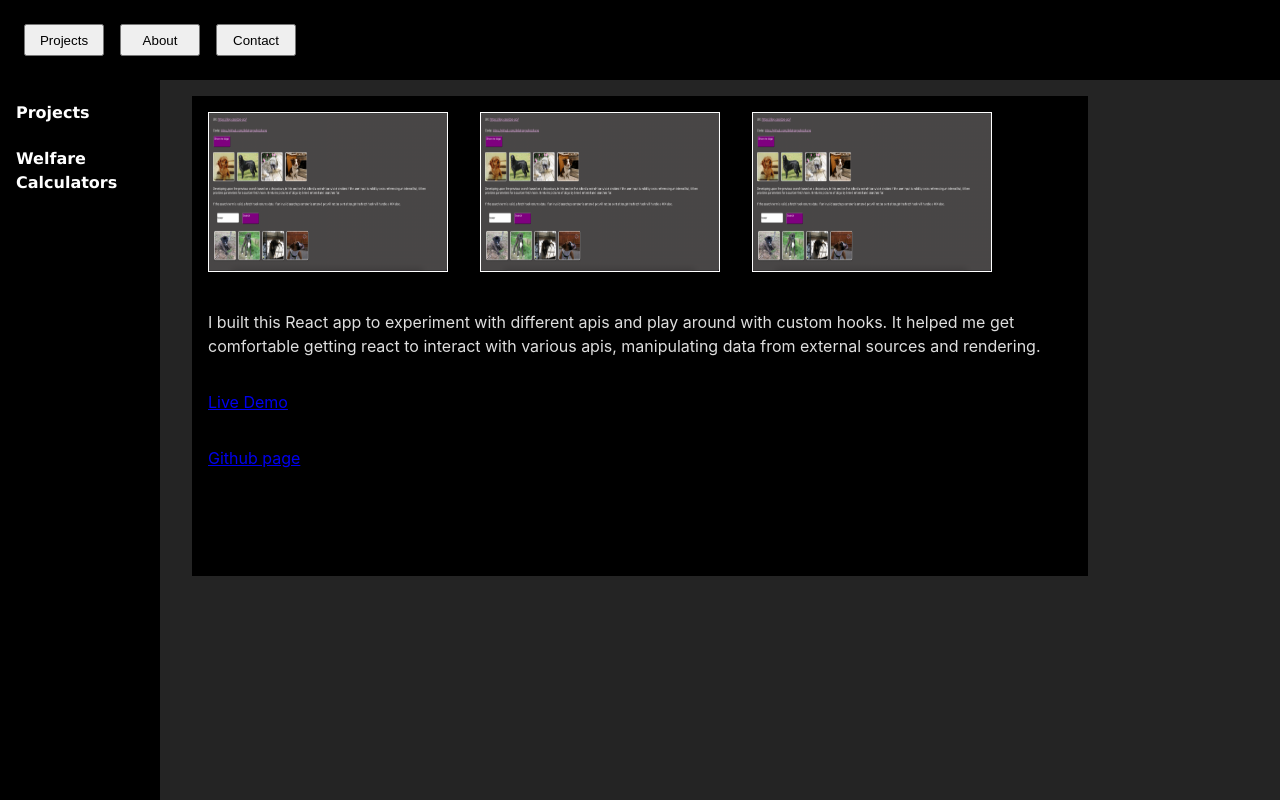
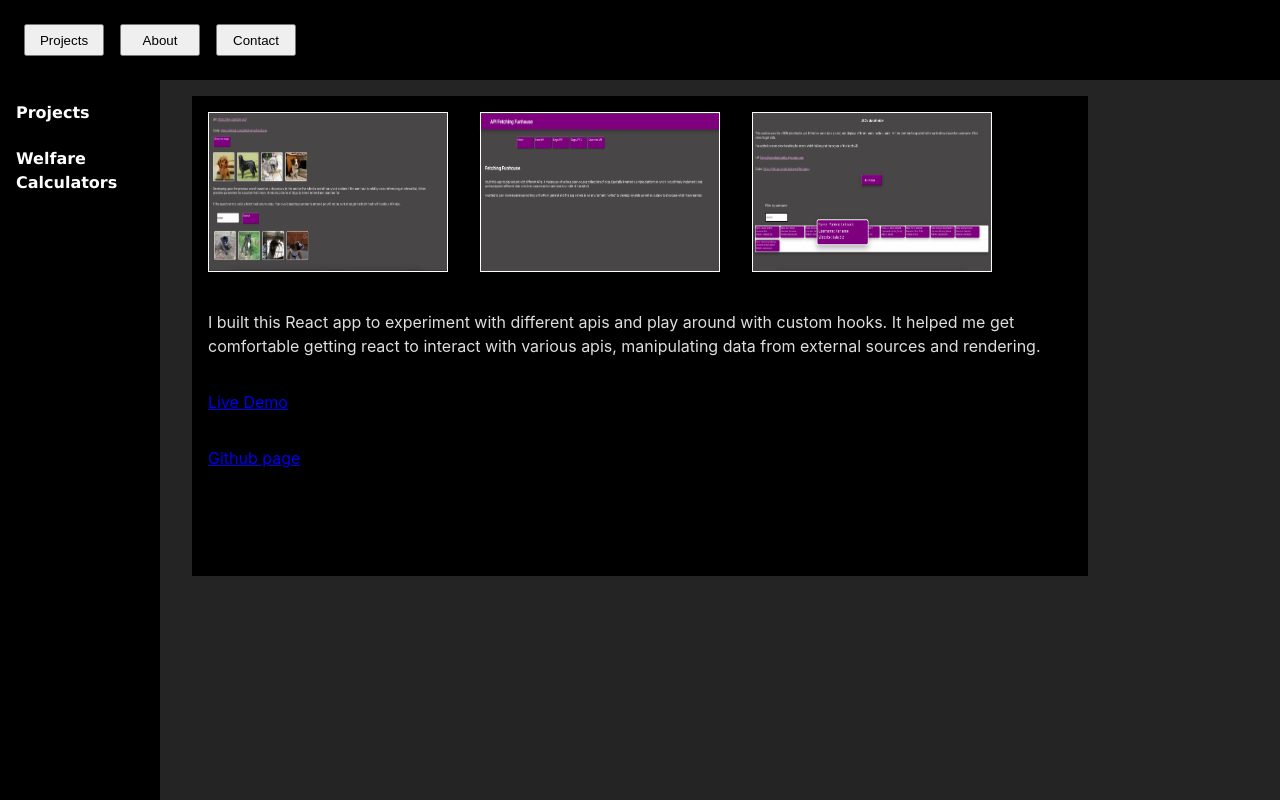
Before and after one commit to dnlstronge/RouteProject, a React (Create React App) app: page / in a window 1280 px wide. Built offline with nearby package versions, Linux system fonts and the light colour scheme.

Commit message:
[x] - fetch project renders as expected

```diff
--- a/src/Components/Data/Projects.ts
+++ b/src/Components/Data/Projects.ts
@@ -7,8 +7,8 @@ import { setShowGroupTask } from "../../Store/sectionsSlice"
 //images
 import groupTaskImage from "../../Assets/ProjectScreens/GroupTask/1001a.png"
 import fetchImageA from "../../Assets/ProjectScreens/FetchSite/fetch1.png"
-import fetchImageB from "../../Assets/ProjectScreens/FetchSite/fetch1.png"
-import fetchImageC from "../../Assets/ProjectScreens/FetchSite/fetch1.png"
+import fetchImageB from "../../Assets/ProjectScreens/FetchSite/fetch2.png"
+import fetchImageC from "../../Assets/ProjectScreens/FetchSite/fetch3.png"
 
 //  migrate data to DB w/ FB backend to begin with
 
--- a/src/Components/Projects/Fetching/Fetching.tsx
+++ b/src/Components/Projects/Fetching/Fetching.tsx
@@ -6,8 +6,9 @@ const Fetching: React.FC<fetchingProjectDataType> = (props) => {
     return (
         <div className={classes.container}>
             {props.screenShots.map((image) => {
+
                 return (
-                    <img src={image} className={classes.image} alt="Screenshot showing landing page of app" />
+                    <img key={image} src={image} className={classes.image} alt="Screenshot showing landing page of app" />
                 )
             })}
 
```
